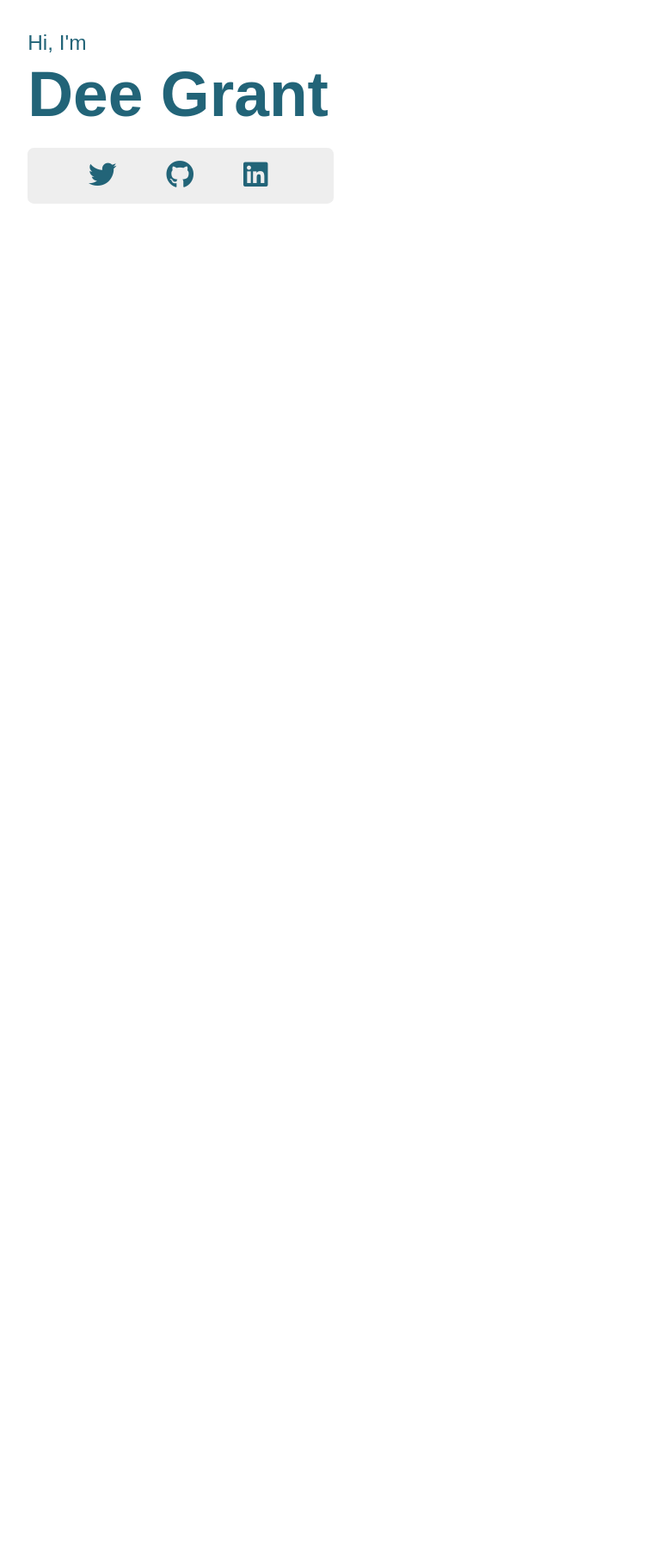
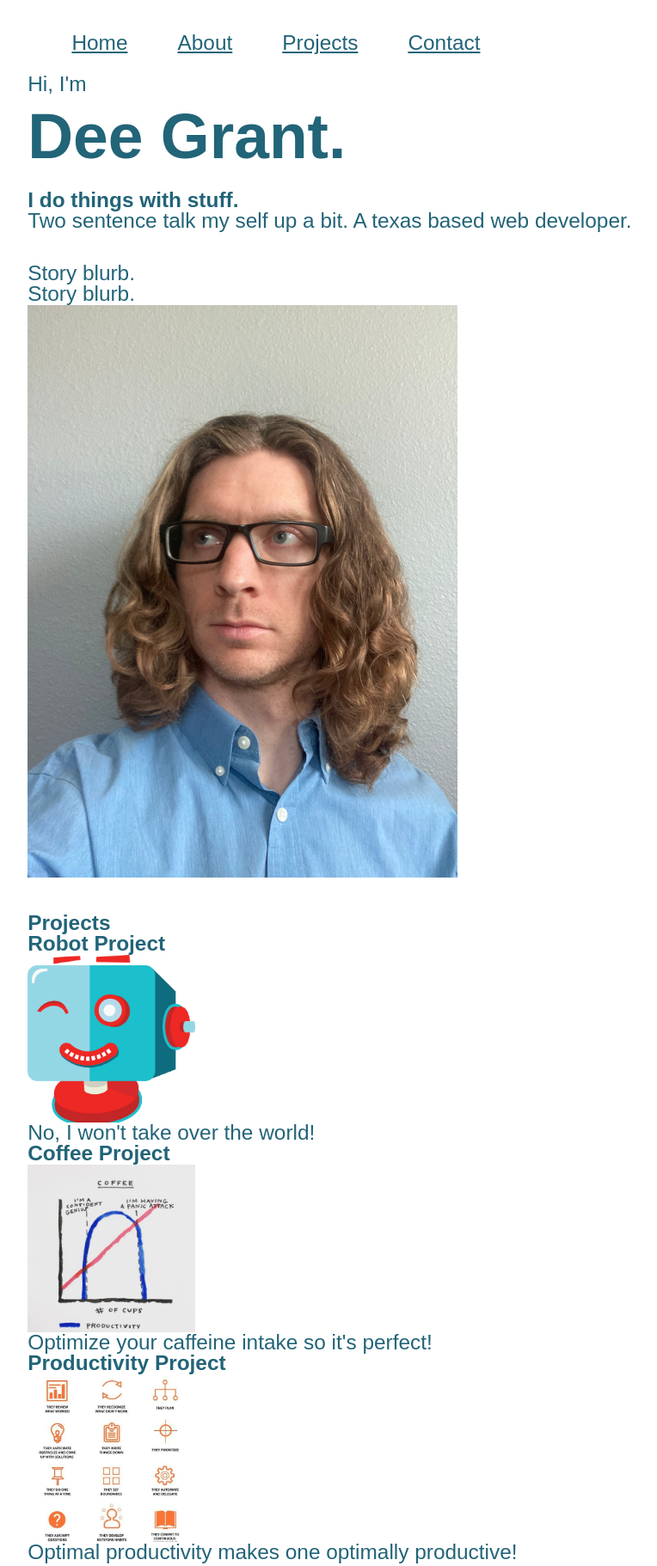
Before and after one commit to DeeGrant/deegrant-portfolio, a plain HTML site: page Index.html in a window 1280 px wide. Shown: the part 60-1882 px from the top of the page at 86% size, without its empty margins (163-927 px from the left). Before the commit the page ends 800 px from the top, so only its background shows below. Drawn offline with Linux system fonts and the light colour scheme.

Commit message:
update structure

```diff
--- a/Index.html
+++ b/Index.html
@@ -5,15 +5,70 @@
 	<title>Dee Grant</title>
 	<link rel="icon" type="image/png" sizes="32x32" href="favicon-32x32.png">
 	<link rel="stylesheet" href="https://use.fontawesome.com/releases/v5.12.1/css/all.css" crossorigin="anonymous"/>
+	<link rel="stylesheet" href="css/reset.css"/>
 	<link rel="stylesheet" href="css/style.css"/>
 </head>
 <body>
+<!--	TODO: Navbar-->
+	<nav>
+		<ul>
+			<li><a href="#home">Home</a></li>
+			<li><a href="#about">About</a></li>
+			<li><a href="#projects">Projects</a></li>
+			<li><a href="#contact">Contact</a></li>
+		</ul>
+	</nav>
+
+	<section id="home">
 		<p>Hi, I'm</p>
-	<h1>Dee Grant</h1>
+		<h1>Dee Grant.</h1>
+		<h2>I do things with stuff.</h2>
+		<p>Two sentence talk my self up a bit. A texas based web developer.</p>
+	</section>
+
+<!--	TODO: About - Resume-esk-->
+	<section id="about">
+		<p>Story blurb.</p>
+		<p>Story blurb.</p>
+		<img class="headshot" src="assets/look-away-small.png" alt="headshot">
+	</section>
+
+
+<!--	TODO: Highlight Projects-->
+	<section id="projects">
+		<h3>Projects</h3>
+		<div id="project1">
+			<h5>Robot Project</h5>
+			<div class="crop">
+				<img class="project-image" src="assets/robot.png" alt="project image">
+			</div>
+			<p class="project-blurb">No, I won't take over the world!</p>
+		</div>
+		<div id="project2">
+			<h5>Coffee Project</h5>
+			<div class="crop">
+				<img class="project-image" src="assets/coffee-plot.jpg" alt="project image">
+			</div>
+			<p class="project-blurb">Optimize your caffeine intake so it's perfect!</p>
+		</div>
+		<div id="project3">
+			<h5>Productivity Project</h5>
+			<div class="crop">
+				<img class="project-image" src="assets/productive-habits.jpg" alt="project image">
+			</div>
+			<p class="project-blurb">Optimal productivity makes one optimally productive!</p>
+		</div>
+		<!--	TODO: Other Projects-->
+	</section>
+
+	<section id="contact">
+		<h4>Let's Connect</h4>
 		<div id="socials">
 			<a href="https://www.twitter.com/wdeegrant" target="_blank" rel="noreferrer"><i class="fab fa-twitter fa-lg"></i></a>
 			<a href="https://github.com/DeeGrant" target="_blank" rel="noreferrer"><i class="fab fa-github fa-lg"></i></a>
 			<a href="https://www.linkedin.com/in/dee-grant-bb7742118" target="_blank" rel="noreferrer"><i class="fab fa-linkedin fa-lg"></i></a>
+			<a href="mailto:WalterGrant@gmail.com"><i class="fas fa-envelope fa-lg"></i></a>
 		</div>
+	</section>
 </body>
 </html>
--- /dev/null
+++ b/css/reset.css
@@ -0,0 +1,38 @@
+html, body, div, span, applet, object, iframe,
+h1, h2, h3, h4, h5, h6, p, blockquote, pre,
+a, abbr, acronym, address, big, cite, code,
+del, dfn, em, img, ins, kbd, q, s, samp,
+small, strike, strong, sub, sup, tt, var,
+b, u, i, center,
+dl, dt, dd, ol, ul, li,
+fieldset, form, label, legend,
+table, caption, tbody, tfoot, thead, tr, th, td,
+article, aside, canvas, details, embed,
+figure, figcaption, footer, header, hgroup,
+menu, nav, output, ruby, section, summary,
+time, mark, audio, video {
+    margin: 0;
+    padding: 0;
+    border: 0;
+    font-size: 100%;
+    font-family: Arial, sans-serif;
+    vertical-align: baseline;
+}
+/* HTML5 display-role reset for older browsers */
+article, aside, details, figcaption, figure,
+footer, header, hgroup, menu, nav, section {
+    display: block;
+}
+body {
+    line-height: 1;
+}
+ol, ul {
+    list-style: none;
+}
+blockquote, q {
+    quotes: none;
+}
+table {
+    border-collapse: collapse;
+    border-spacing: 0;
+}
--- a/css/style.css
+++ b/css/style.css
@@ -1,42 +1,3 @@
-html, body, div, span, applet, object, iframe,
-h1, h2, h3, h4, h5, h6, p, blockquote, pre,
-a, abbr, acronym, address, big, cite, code,
-del, dfn, em, img, ins, kbd, q, s, samp,
-small, strike, strong, sub, sup, tt, var,
-b, u, i, center,
-dl, dt, dd, ol, ul, li,
-fieldset, form, label, legend,
-table, caption, tbody, tfoot, thead, tr, th, td,
-article, aside, canvas, details, embed,
-figure, figcaption, footer, header, hgroup,
-menu, nav, output, ruby, section, summary,
-time, mark, audio, video {
-    margin: 0;
-    padding: 0;
-    border: 0;
-    font-size: 100%;
-    font-family: Arial, sans-serif;
-    vertical-align: baseline;
-}
-/* HTML5 display-role reset for older browsers */
-article, aside, details, figcaption, figure,
-footer, header, hgroup, menu, nav, section {
-    display: block;
-}
-body {
-    line-height: 1;
-}
-ol, ul {
-    list-style: none;
-}
-blockquote, q {
-    quotes: none;
-}
-table {
-    border-collapse: collapse;
-    border-spacing: 0;
-}
-/* site styling */
 html {
     font-size: calc(18px + 0.5vw);
 }
@@ -64,3 +25,41 @@ a:link, a:visited {
 a:hover {
     color: #3b92ab;
 }
+
+/* TODO delete class?*/
+/*.project-image {*/
+/*    width: 200px;*/
+/*}*/
+
+nav {
+    padding: 0 0 1rem 0;
+}
+
+
+section {
+    padding: 0 0 1.5rem 0;
+}
+
+
+.crop {
+    width: 8rem;
+    height: 8rem;
+    overflow: hidden;
+}
+
+.crop img {
+    width: 8rem;
+}
+
+#project3 .crop img {
+    width: 8rem;
+    margin: -4rem 0 0 0;
+}
+
+nav ul li {
+    list-style-type: none;
+    display: inline;
+    margin: 0 0 1rem 0;
+    padding: 0 0 1rem 0;
+
+}
```
Also changed, not shown: assets/coffee-plot.jpg (added), assets/look-away-small.png (added), assets/productive-habits.jpg (added), assets/robot.png (added), 1 other file. Lines whose indentation alone changed are shown as unchanged.
